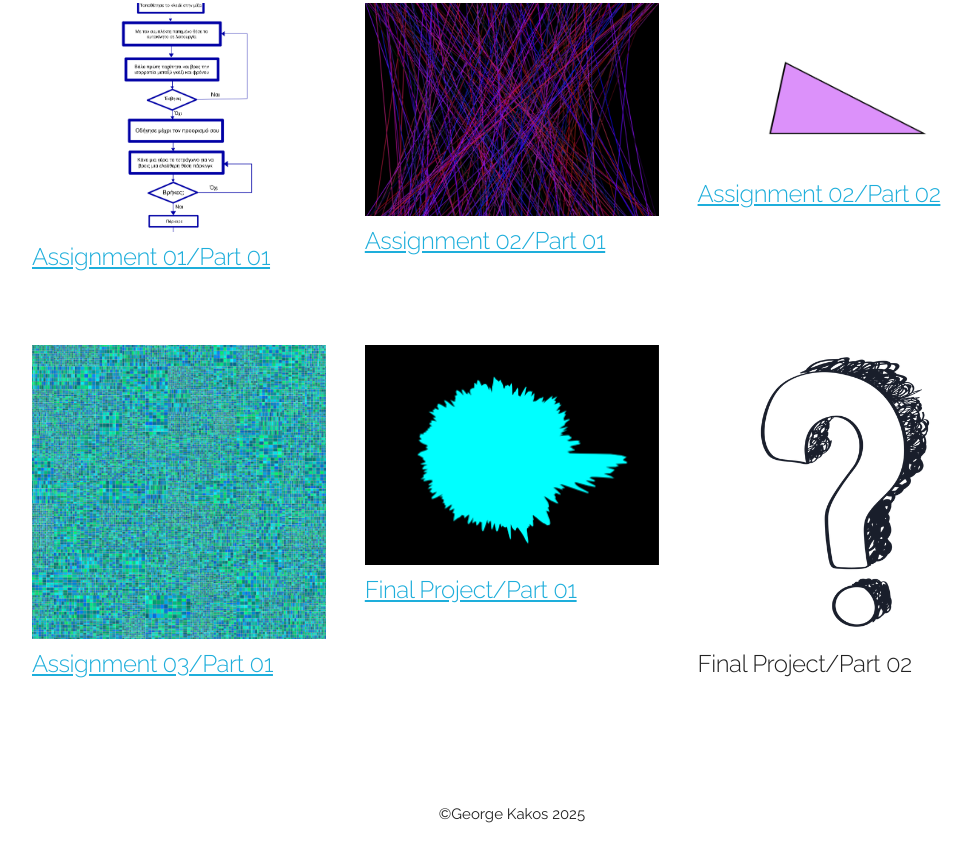
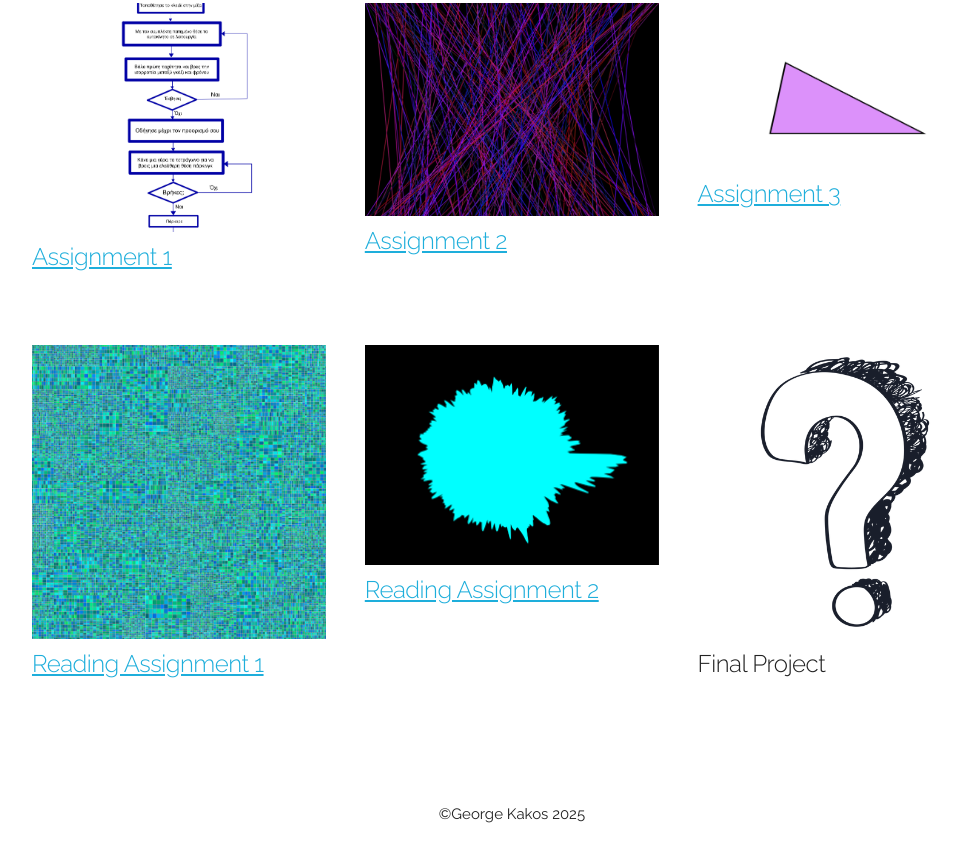
Before and after one commit to georgkakos/04_webpage_template_using_skeleton, a plain HTML site: page index.html in a window 1280 px wide. Shown: the part 533-1394 px from the top of the page, without its empty margins (128-1100 px from the left). Drawn offline with Linux system fonts and the light colour scheme.

Commit message:
Update index.html

```diff
--- a/index.html
+++ b/index.html
@@ -45,19 +45,19 @@
       <div class="four columns">
         <a href="https://drive.google.com/drive/folders/1Yufw1VjSPMlJkZAtSmDXpC93-MIosP15?usp=drive_link" target="_blank">
           <img src="images/assignment1a.png" class="scale-with-grid">
-          <h5>Assignment 01/Part 01</h5>
+          <h5>Assignment 1</h5>
         </a>
       </div>
       <div class="four columns">
         <a href="https://drive.google.com/drive/folders/1CTtqczoXsQ0uNaZBYqW4DMDzTE367Sx0?usp=drive_link" target="_blank">
           <img src="images/assignment2aa.png" class="scale-with-grid">
-          <h5>Assignment 02/Part 01</h5>
+          <h5>Assignment 2</h5>
         </a>
       </div>
       <div class="four columns">
         <a href="https://editor.p5js.org/giorkakos/full/kKbLMuv3y" target="_blank">
           <img src="images/assignment2part2.png" class="scale-with-grid">
-          <h5>Assignment 02/Part 02</h5>
+          <h5>Assignment 3</h5>
         </a>
       </div>
     </div>
@@ -66,18 +66,18 @@
       <div class="four columns">
         <a href="https://drive.google.com/drive/folders/1gx2NhLPjtSP8VLie6r8-nY2EhKOPmVPT?usp=drive_link" target="_blank">
           <img src="images/assignment3a.png" class="scale-with-grid">
-          <h5>Assignment 03/Part 01</h5>
+          <h5>Reading Assignment 1</h5>
         </a>
       </div>
       <div class="four columns">
         <a href="https://editor.p5js.org/mhtsos/full/HtWtPpESj" target="_blank">
           <img src="images/finalproject01.png" class="scale-with-grid">
-          <h5>Final Project/Part 01</h5>
+          <h5>Reading Assignment 2</h5>
         </a>
       </div>
       <div class="four columns">
         <img src="images/questionn.png" class="scale-with-grid">
-        <h5>Final Project/Part 02</h5>
+        <h5>Final Project</h5>
       </div>
     </div>
 
```
